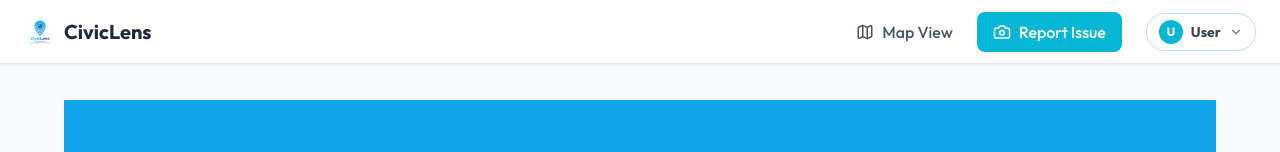
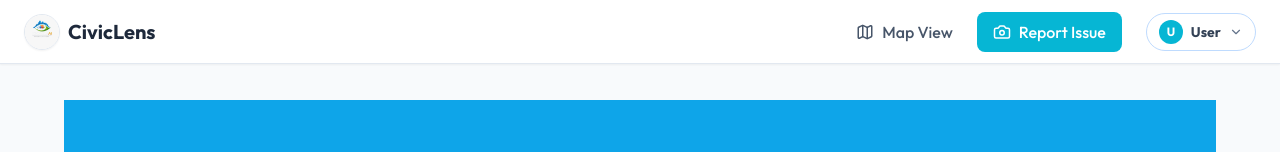
Before and after one commit to Suhasegowda/pothole-frontend, a React (Vite) app: page /profile in a window 1280 px wide. Shown: the top 152 px of the page. Built offline with nearby package versions, Linux system fonts and the light colour scheme.

Commit message:
Reverted back to user uploaded logo.jpeg and restyled it to look like a circular app logo instead of a photo

```diff
--- a/src/components/Navbar.jsx
+++ b/src/components/Navbar.jsx
@@ -15,9 +15,9 @@ function Navbar() {
       <div className="w-full max-w-7xl mx-auto flex justify-between items-center">
         <Link to="/" className="flex items-center gap-2">
           <img
-            src="/logo.png"
+            src="/logo.jpeg"
             alt="CivicLens AI Logo"
-            className="h-8 object-contain rounded"
+            className="h-9 w-9 object-cover rounded-full shadow-sm border border-slate-200"
             onError={(e) => { e.target.style.display = 'none'; }}
           />
           <span className="font-bold text-xl text-slate-800">CivicLens</span>
--- a/src/pages/Landing.jsx
+++ b/src/pages/Landing.jsx
@@ -31,7 +31,7 @@ function Landing() {
         <div className="max-w-7xl mx-auto px-4 sm:px-6 lg:px-8">
           <div className="flex justify-between items-center h-16">
             <div className="flex items-center gap-2">
-              <img src="/logo.png" alt="CivicLens" className="h-8 object-contain" onError={(e) => e.target.style.display='none'} />
+              <img src="/logo.jpeg" alt="CivicLens" className="h-9 w-9 object-cover rounded-full shadow-sm border border-slate-200" onError={(e) => e.target.style.display='none'} />
               <span className="font-bold text-xl text-slate-800">CivicLens</span>
             </div>
             <div className="hidden md:flex space-x-6 items-center text-sm font-medium">
@@ -283,7 +283,7 @@ function Landing() {
         <div className="max-w-6xl mx-auto px-4 sm:px-6 lg:px-8 grid md:grid-cols-4 gap-8">
           <div className="md:col-span-2">
             <div className="flex items-center gap-2 mb-4">
-              <img src="/logo.png" alt="CivicLens" className="h-8" onError={(e) => e.target.style.display='none'} />
+              <img src="/logo.jpeg" alt="CivicLens" className="h-9 w-9 object-cover rounded-full shadow-sm border border-slate-200" onError={(e) => e.target.style.display='none'} />
               <span className="font-bold text-xl text-gray-800">CivicLens</span>
             </div>
             <p className="text-xs text-gray-500 max-w-xs leading-relaxed">
--- a/src/pages/Login.jsx
+++ b/src/pages/Login.jsx
@@ -44,9 +44,9 @@ function Login() {
           {/* Illustration */}
           <div className="bg-white p-2 rounded-2xl shadow-xl mt-10 animate-bounce">
             <img
-              src="/logo.png"
+              src="/logo.jpeg"
               alt="CivicLens AI"
-              className="w-64 rounded-xl"
+              className="w-48 h-48 object-cover rounded-full shadow-lg border-4 border-white mx-auto"
               onError={(e) => { e.target.style.display = 'none'; }}
             />
           </div>
--- a/src/pages/Signup.jsx
+++ b/src/pages/Signup.jsx
@@ -31,9 +31,9 @@ function Signup() {
         <div className="text-center mb-8">
           <div className="bg-white p-2 rounded-xl inline-block mb-4 shadow-xl">
             <img
-              src="/logo.png"
+              src="/logo.jpeg"
               alt="Logo"
-              className="h-12 rounded-lg"
+              className="h-16 w-16 object-cover rounded-full shadow-sm mx-auto"
               onError={(e) => { e.target.style.display = 'none'; }}
             />
           </div>
```
